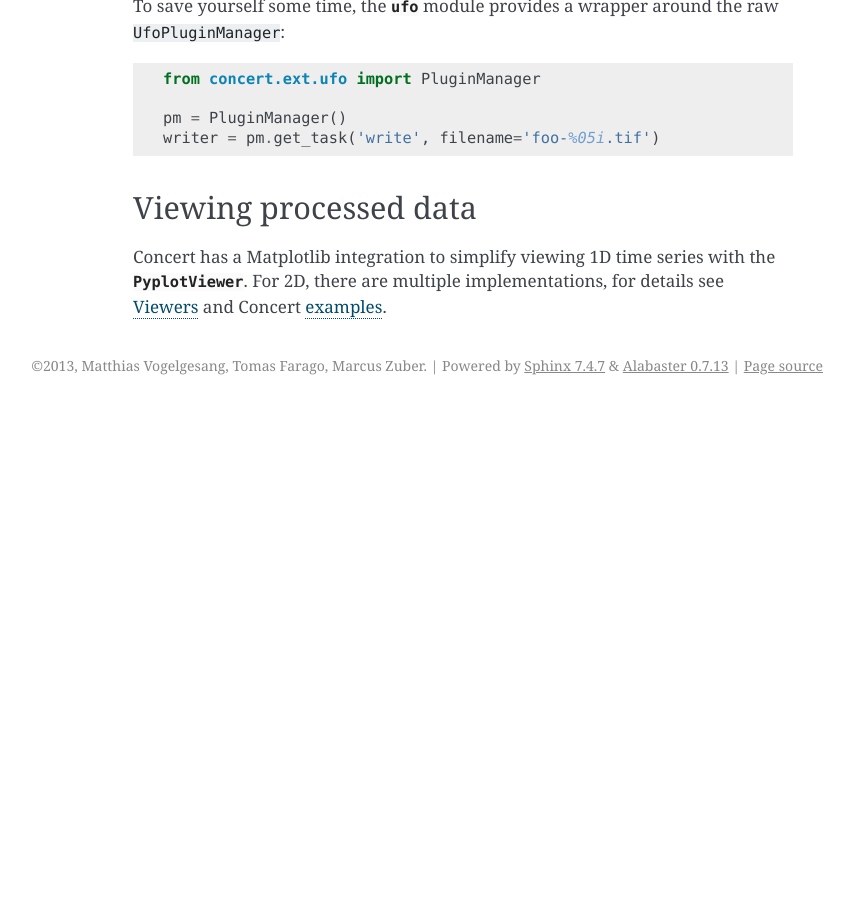
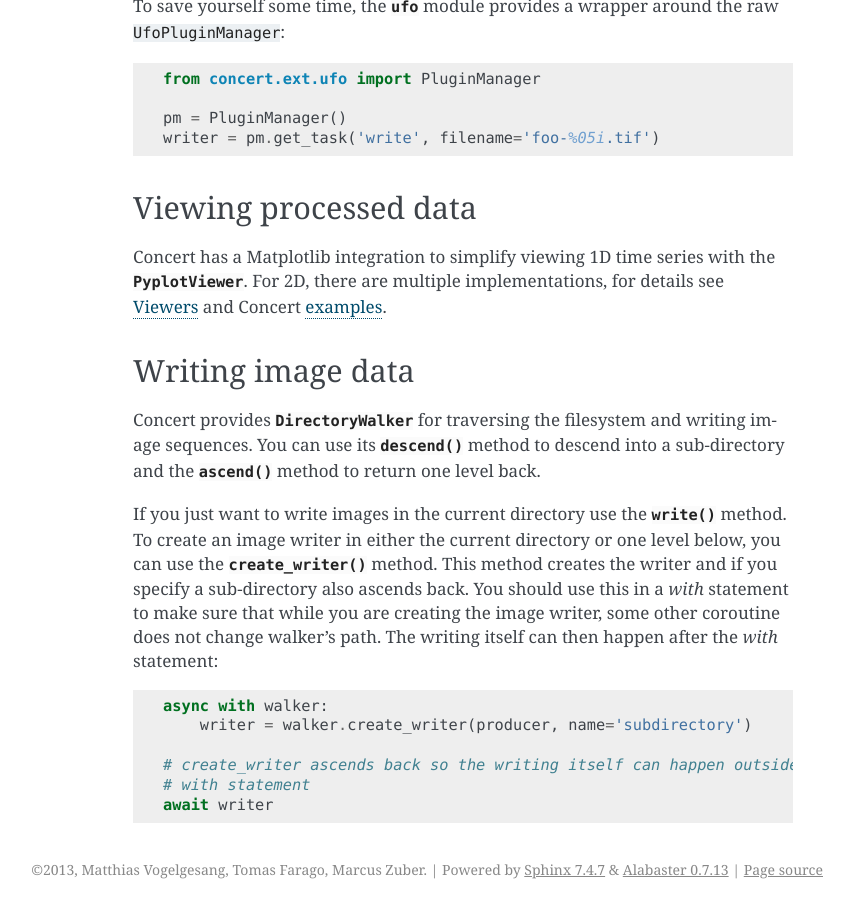
Before and after one commit to ufo-kit/concert, a Sphinx documentation site: the page built from docs/user/topics/processing.rst, in a window 1280 px wide and 900 px high, scrolled down 1950 px. Shown: the whole window, without its empty margins (287-1141 px from the left). Built offline with Sphinx 7.4.7, drawn with Linux system fonts in a browser that asks for light colours; before the commit the page ends 2355 px from its top, so only the background shows below that.

Commit message:
Document walkers

```diff
--- a/docs/user/topics/processing.rst
+++ b/docs/user/topics/processing.rst
@@ -110,3 +110,26 @@ Concert has a Matplotlib integration to simplify viewing 1D time series with the
 see :ref:`viewers` and Concert examples_.
 
 .. _examples: https://github.com/ufo-kit/concert-examples/blob/master/pyplotimageviewer-example.py
+
+
+Writing image data
+==================
+
+Concert provides :class:`.DirectoryWalker` for traversing the filesystem and
+writing image sequences. You can use its :meth:`.descend` method to descend into
+a sub-directory and the :meth:`.ascend` method to return one level back.
+
+If you just want to write images in the current directory use the :meth:`.write`
+method. To create an image writer in either the current directory or one level below, you
+can use the :meth:`.create_writer` method. This method creates the writer and if
+you specify a sub-directory also ascends back. You should use this in a `with`
+statement to make sure that while you are creating the image writer, some other
+coroutine does not change walker's path. The writing itself can then happen
+after the `with` statement::
+
+    async with walker:
+        writer = walker.create_writer(producer, name='subdirectory')
+
+    # create_writer ascends back so the writing itself can happen outside of the
+    # with statement
+    await writer
```
Also changed, not shown: docs/devel/reference/core.rst (+7 -0 lines).
